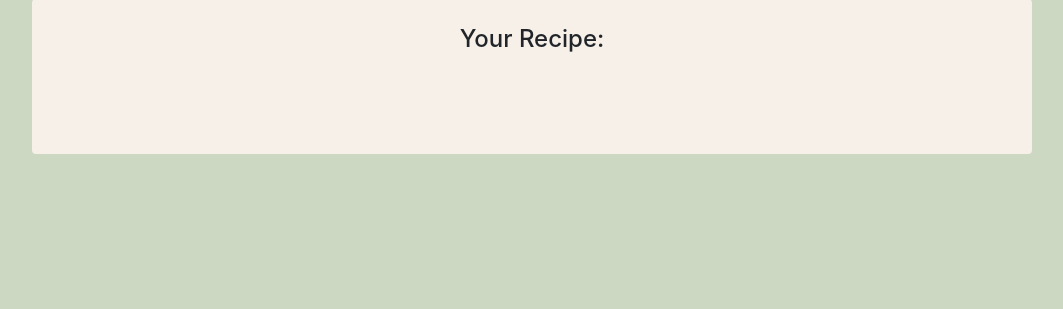
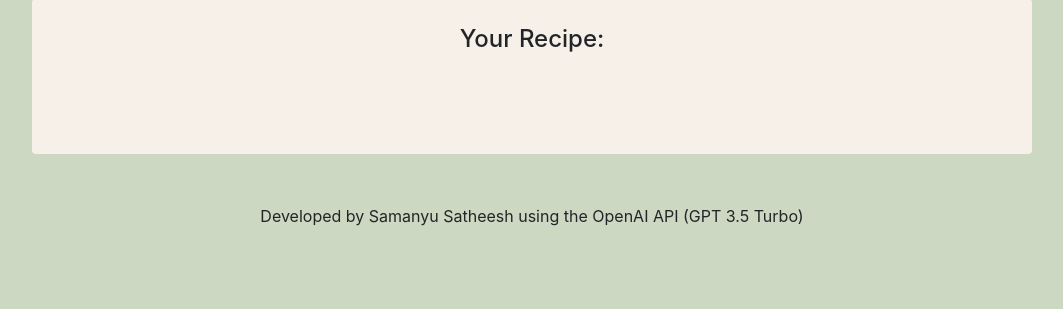
Before and after one commit to Samanyu24X/RecipeFinderAssistant, a Flask app: page / in a window 1280 px wide. Shown: the part 378-687 px from the top of the page, without its empty margins (108-1171 px from the left). Run offline with Flask 3, Linux system fonts and the light colour scheme; some libraries are stand-ins or nearby versions.

Commit message:
edited html layout

```diff
--- a/templates/index.html
+++ b/templates/index.html
@@ -40,6 +40,9 @@
                 <div id="recipeResult" class="px-3 py-3" style="text-align: left; background-color:#f6f0e8;"></div>
             </div>
         </div>
+        <div class="text-center" style="padding-top: 50px;">
+            <p>Developed by Samanyu Satheesh using the OpenAI API (GPT 3.5 Turbo)</p>
+        </div>
     </div>
 
 
```
